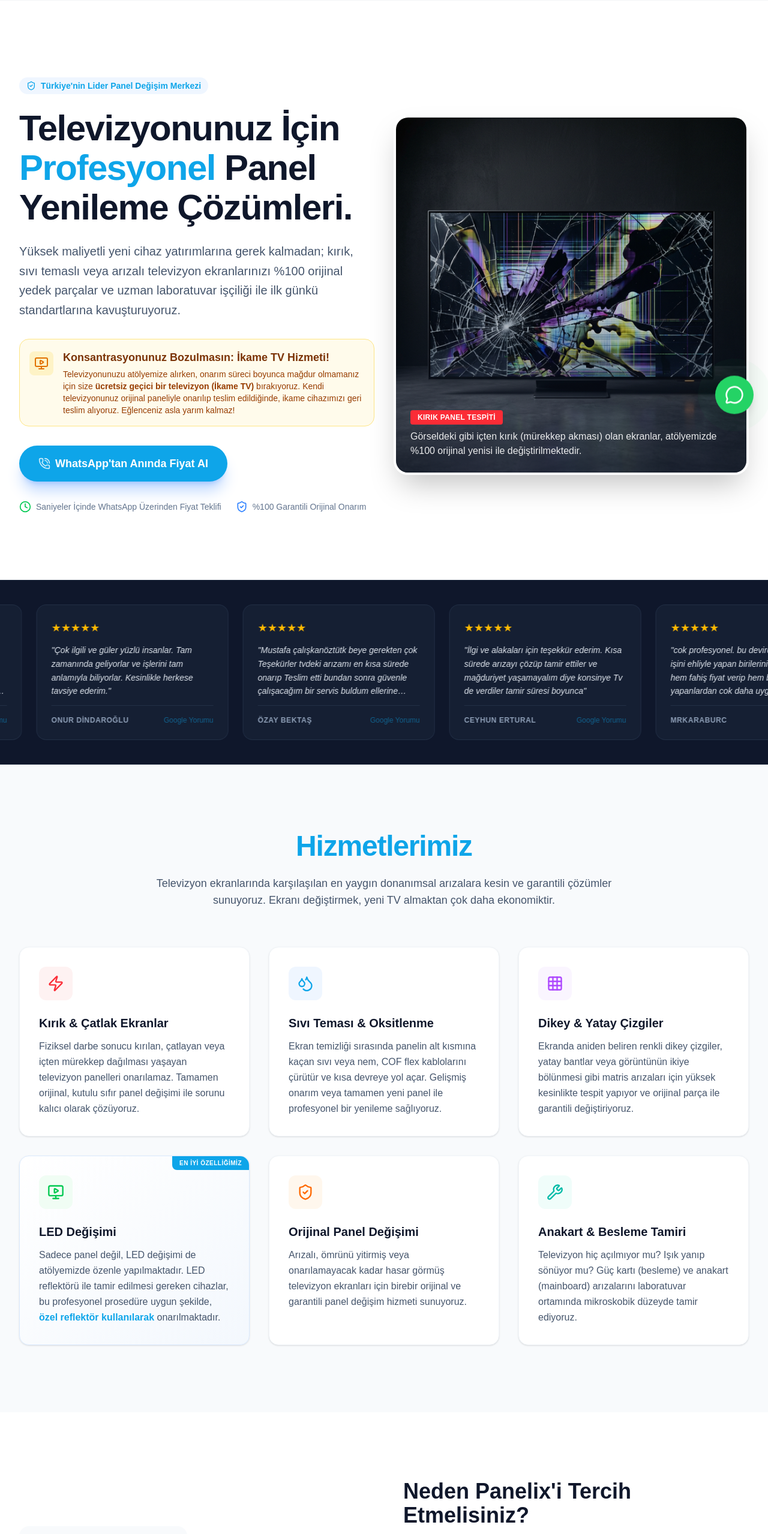
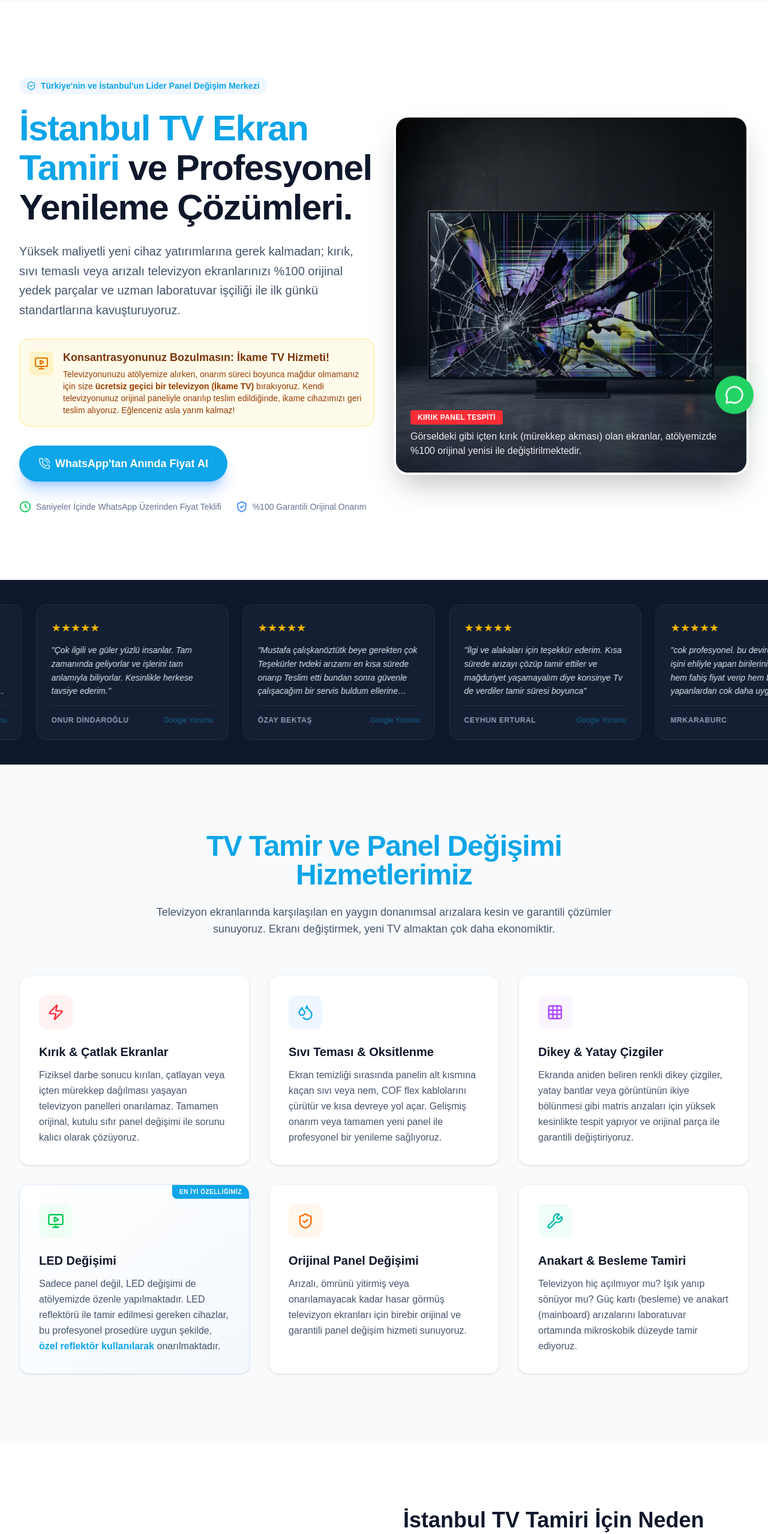
Before and after one commit to scaive-digital/panelixtv, a Next.js app: page / in a window 1280 px wide. Shown: the part 80-2638 px from the top of the page at 60% size. Built offline with nearby package versions, Linux system fonts and the light colour scheme.

Commit message:
feat: enhance SEO with localized keywords and metadata

```diff
--- a/src/app/layout.tsx
+++ b/src/app/layout.tsx
@@ -16,8 +16,22 @@ const geistMono = Geist_Mono({
 });
 
 export const metadata: Metadata = {
-  title: "Panelix | Orijinal TV Panel Değişim Merkezi",
-  description: "Televizyonunuzu çöpe atmayın. Orijinal panel değişimi, sıvı teması ve kırık ekran tamiri ile televizyonunuzu ilk günkü gibi yeniliyoruz.",
+  title: "İstanbul TV Ekran Tamiri ve Panel Değişimi | Panelix 2026",
+  description: "Türkiye ve İstanbul genelinde garantili TV panel değişimi, orijinal yedek parça, kırık ekran tamiri. Hızlı teslimat ve ikame TV hizmetiyle tanışın.",
+  keywords: ["tv tamiri istanbul", "tv panel değişimi", "kırık tv ekran tamiri", "orijinal yedek parça", "televizyon tamircisi", "garantili tv servisi", "ikame tv hizmeti"],
+  openGraph: {
+    title: "İstanbul TV Ekran Tamiri ve Panel Değişimi | Panelix 2026",
+    description: "Türkiye ve İstanbul genelinde garantili TV panel değişimi, orijinal yedek parça, kırık ekran tamiri. Hızlı teslimat ve ikame TV hizmetiyle tanışın.",
+    url: "https://panelixtv.com",
+    siteName: "Panelix",
+    locale: "tr_TR",
+    type: "website",
+  },
+  twitter: {
+    card: "summary_large_image",
+    title: "İstanbul TV Ekran Tamiri ve Panel Değişimi | Panelix",
+    description: "Garantili TV panel değişimi, orijinal yedek parça, kırık ekran tamiri.",
+  },
 };
 
 export default function RootLayout({
--- a/src/app/page.tsx
+++ b/src/app/page.tsx
@@ -97,10 +97,10 @@ export default function Home() {
             <div className="max-w-2xl">
               <div className="inline-flex items-center gap-2 px-3 py-1 rounded-full bg-blue-50 text-brand-blue text-sm font-semibold mb-6">
                 <ShieldCheck className="w-4 h-4" />
-                <span>Türkiye'nin Lider Panel Değişim Merkezi</span>
+                <span>Türkiye'nin ve İstanbul'un Lider Panel Değişim Merkezi</span>
               </div>
               <h1 className="text-4xl md:text-5xl lg:text-6xl font-extrabold text-slate-900 tracking-tight leading-[1.1] mb-6">
-                Televizyonunuz İçin <span className="text-brand-blue">Profesyonel</span> Panel Yenileme Çözümleri.
+                <span className="text-brand-blue">İstanbul TV Ekran Tamiri</span> ve Profesyonel Yenileme Çözümleri.
               </h1>
               <p className="text-lg md:text-xl text-slate-600 mb-8 leading-relaxed">
                 Yüksek maliyetli yeni cihaz yatırımlarına gerek kalmadan; kırık, sıvı temaslı veya arızalı televizyon ekranlarınızı %100 orijinal yedek parçalar ve uzman laboratuvar işçiliği ile ilk günkü standartlarına kavuşturuyoruz.
@@ -201,7 +201,7 @@ export default function Home() {
       <section className="py-20 lg:py-28 bg-slate-50">
         <div className="container mx-auto px-4 md:px-8">
           <div className="text-center max-w-3xl mx-auto mb-16">
-            <h2 className="text-4xl md:text-5xl font-extrabold text-brand-blue mb-6 tracking-tight">Hizmetlerimiz</h2>
+            <h2 className="text-4xl md:text-5xl font-extrabold text-brand-blue mb-6 tracking-tight">TV Tamir ve Panel Değişimi Hizmetlerimiz</h2>
             <p className="text-lg text-slate-600">
               Televizyon ekranlarında karşılaşılan en yaygın donanımsal arızalara kesin ve garantili çözümler sunuyoruz. Ekranı değiştirmek, yeni TV almaktan çok daha ekonomiktir.
             </p>
@@ -308,7 +308,7 @@ export default function Home() {
             </div>
 
             <div className="order-1 lg:order-2">
-              <h2 className="text-3xl md:text-4xl font-bold text-slate-900 mb-6">Neden Panelix'i Tercih Etmelisiniz?</h2>
+              <h2 className="text-3xl md:text-4xl font-bold text-slate-900 mb-6">İstanbul TV Tamiri İçin Neden Panelix'i Tercih Etmelisiniz?</h2>
               <p className="text-lg text-slate-600 mb-6 leading-relaxed">
                 Panelix olarak sadece bir tamir servisi değil, televizyonunuzun ömrünü uzatan profesyonel bir "Yenileme Merkezi"yiz. Piyasada sıkça rastlanan düşük kaliteli yan sanayi paneller veya kısa süreli geçici çözümler yerine, yalnızca sertifikalı ve <strong className="text-slate-900">100% orijinal paneller</strong> kullanıyoruz.
               </p>
```
